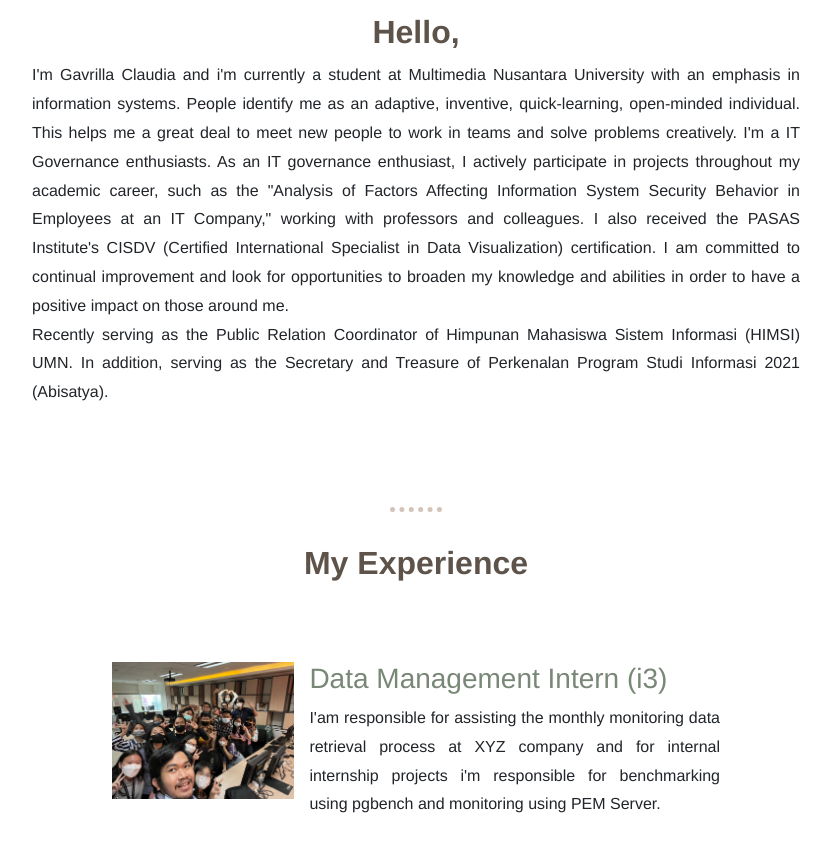
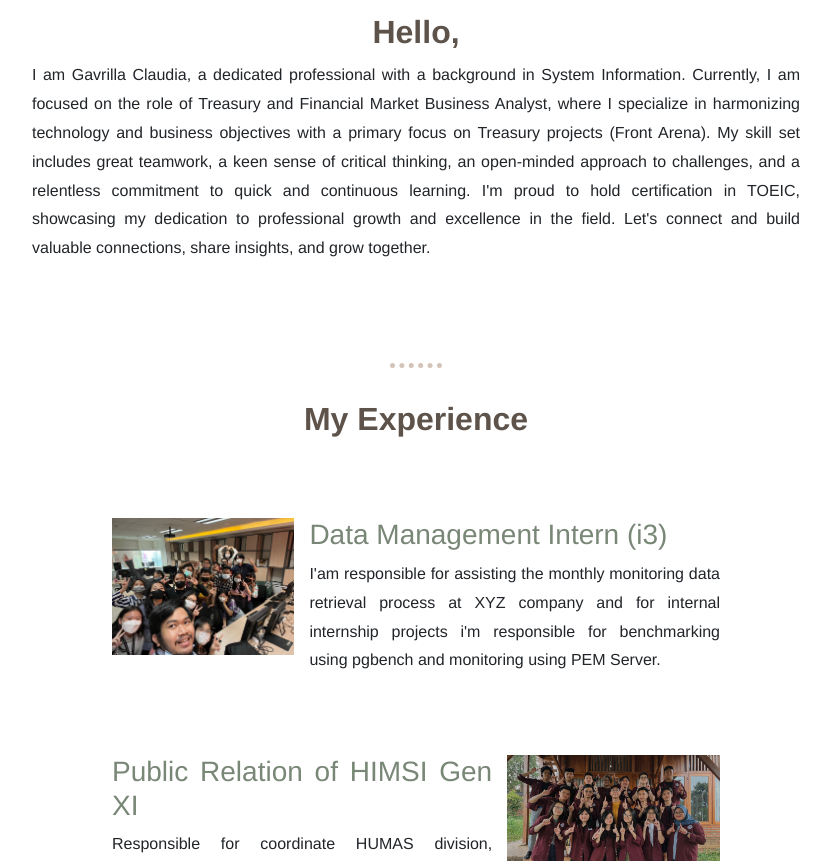
Before and after one commit to gavrillaclaudiaa/interactive-resume, a plain HTML site: page index.html in a window 1280 px wide. Shown: the part 1000-1861 px from the top of the page, without its empty margins (224-1055 px from the left). Drawn offline with nearby package versions, Linux system fonts and the light colour scheme.

Commit message:
Update index.html
desc new

```diff
--- a/index.html
+++ b/index.html
@@ -89,11 +89,11 @@
         <img class="clo" src="img/clo.jpg" alt="clo" />
         <h2>Hello,</h2>
         <p class="profile-info">
-          I'm Gavrilla Claudia and i'm currently a student at Multimedia Nusantara University with an emphasis in information systems. People identify me as an adaptive, inventive, quick-learning, open-minded individual. This helps me a great deal to meet new people to work in teams and solve problems creatively. I'm a IT Governance enthusiasts. As an IT governance enthusiast, I actively participate in projects throughout my academic career, such as the "Analysis of Factors Affecting Information System Security Behavior in Employees at an IT Company," working with professors and colleagues. I also received the PASAS Institute's CISDV (Certified International Specialist in Data Visualization) certification. I am committed to continual improvement and look for opportunities to broaden my knowledge and abilities in order to have a positive impact on those around me. <br />
-          Recently serving as the Public Relation Coordinator of Himpunan
-          Mahasiswa Sistem Informasi (HIMSI) UMN. In addition, serving as the
-          Secretary and Treasure of Perkenalan Program Studi Informasi 2021
-          (Abisatya).
+          I am Gavrilla Claudia, a dedicated professional with a background in System Information. Currently, I am focused on the role of Treasury and
+          Financial Market Business Analyst, where I specialize in harmonizing technology and business objectives with a primary focus on Treasury projects (Front Arena).
+          My skill set includes great teamwork, a keen sense of critical thinking, an open-minded approach to challenges, and a relentless commitment to quick and
+          continuous learning. I'm proud to hold certification in TOEIC, showcasing my dedication to professional growth and excellence in the field.
+          Let's connect and build valuable connections, share insights, and grow together.
         </p>
       </div>
       <hr />
```
